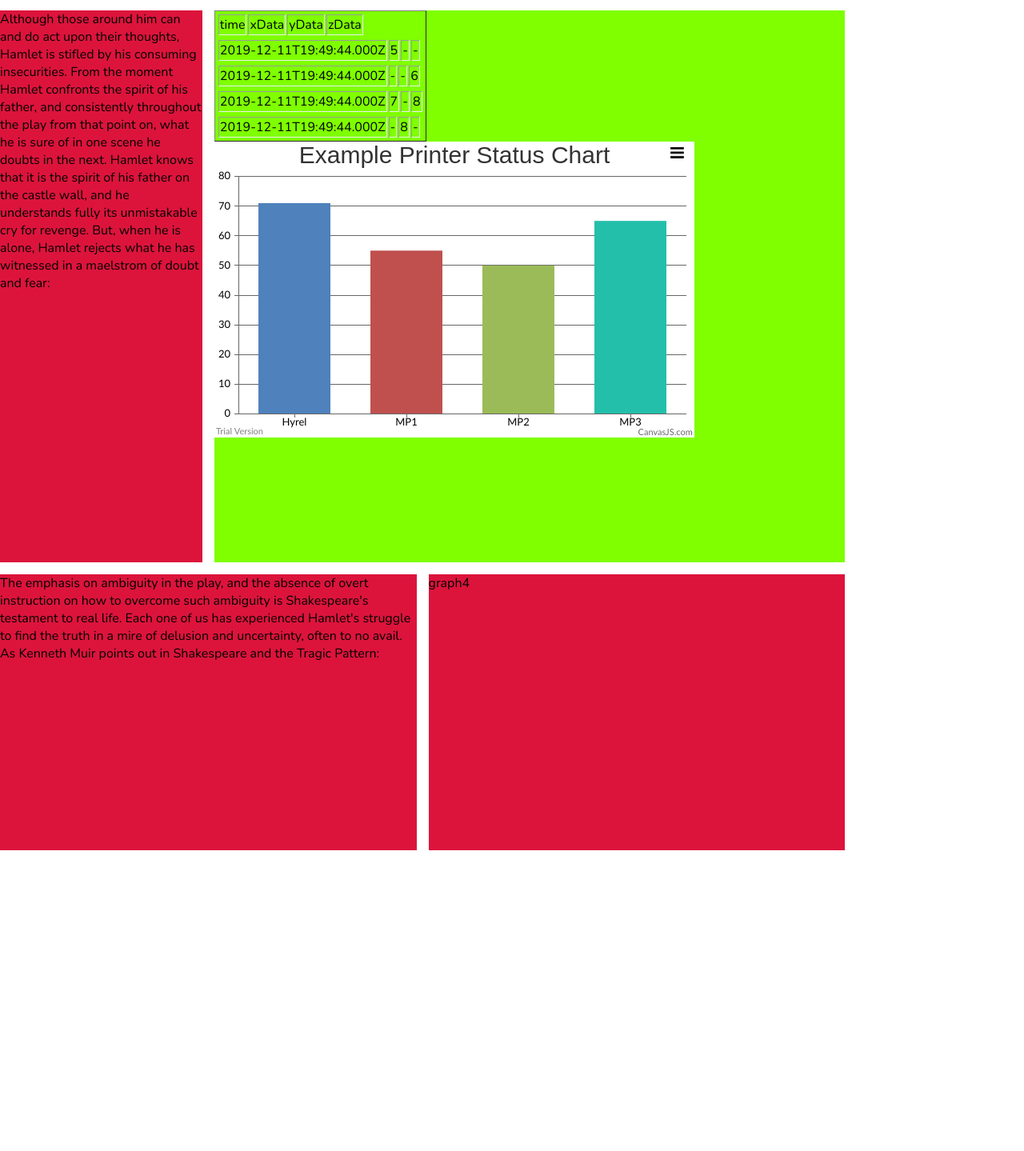
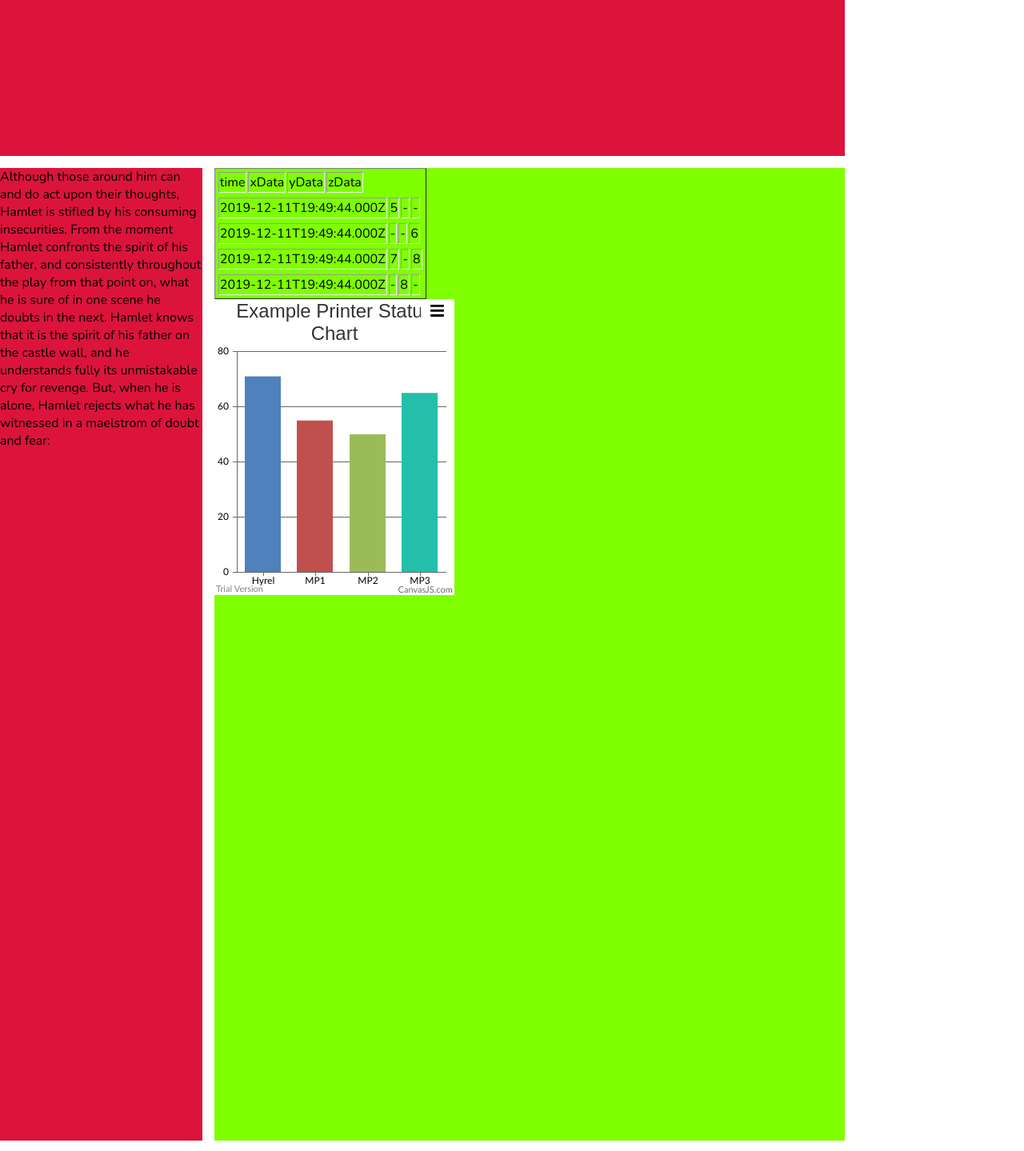
Before and after one commit to Interpoland/KawasakiPrinter, an Angular app in the folder ise4994Dashboard/: page / in a window 1280 px wide. Shown: the part 315-1754 px from the top of the page at 80% size. Before the commit the page ends 1678 px from the top, so only its background shows below. Built offline with nearby package versions, Linux system fonts and the light colour scheme.

Commit message:
Slight mods to the debug process.

```diff
--- a/ise4994Dashboard/src/app/app.component.html
+++ b/ise4994Dashboard/src/app/app.component.html
@@ -50,9 +50,11 @@
 
 			<tr>
 
-				<div id="chartContainer" style="height: 370px; width: 100%;"></div>
-				<canvas id="canvas1"> {{barGraph}} </canvas>
-				<canvas id="canvas2"> {{dynamicLineGraph}} </canvas>
+				<div id="chartContainerBarGraph" style="height: 370px; width: 100%;"></div>
+				<canvas id="canvasBarGraph"> {{barGraph}} </canvas>
+
+				<div id="chartContainerDynamicLine" style="height: 370px; width: 100%; margin-left:auto;margin-right:auto;"></div>
+				<canvas id="canvasDynamicLineGraph"> {{dynamicLineGraph}} </canvas>
 
 			</tr>
 
--- a/ise4994Dashboard/src/app/dynamic-line-graph/dynamic-line-graph.component.ts
+++ b/ise4994Dashboard/src/app/dynamic-line-graph/dynamic-line-graph.component.ts
@@ -18,7 +18,7 @@
       y += Math.round(5 + Math.random() * (-5 - 5));
       lineDataPoints.push({ y: y });
     }
-    let dynamicLineGraph = new CanvasJS.Chart("chartContainer", {
+    let dynamicLineGraph = new CanvasJS.Chart("chartContainerDynamicLine", {
       zoomEnabled: true,
       animationEnabled: true,
       exportEnabled: true,
--- a/ise4994Dashboard/src/app/graph/graph.component.ts
+++ b/ise4994Dashboard/src/app/graph/graph.component.ts
@@ -12,7 +12,7 @@
   constructor() { }
 
   ngOnInit() {
-    let barGraph = new CanvasJS.Chart("chartContainer", {
+    let barGraph = new CanvasJS.Chart("chartContainerBarGraph", {
       animationEnabled: true,
       exportEnabled: true,
       title: {
```
